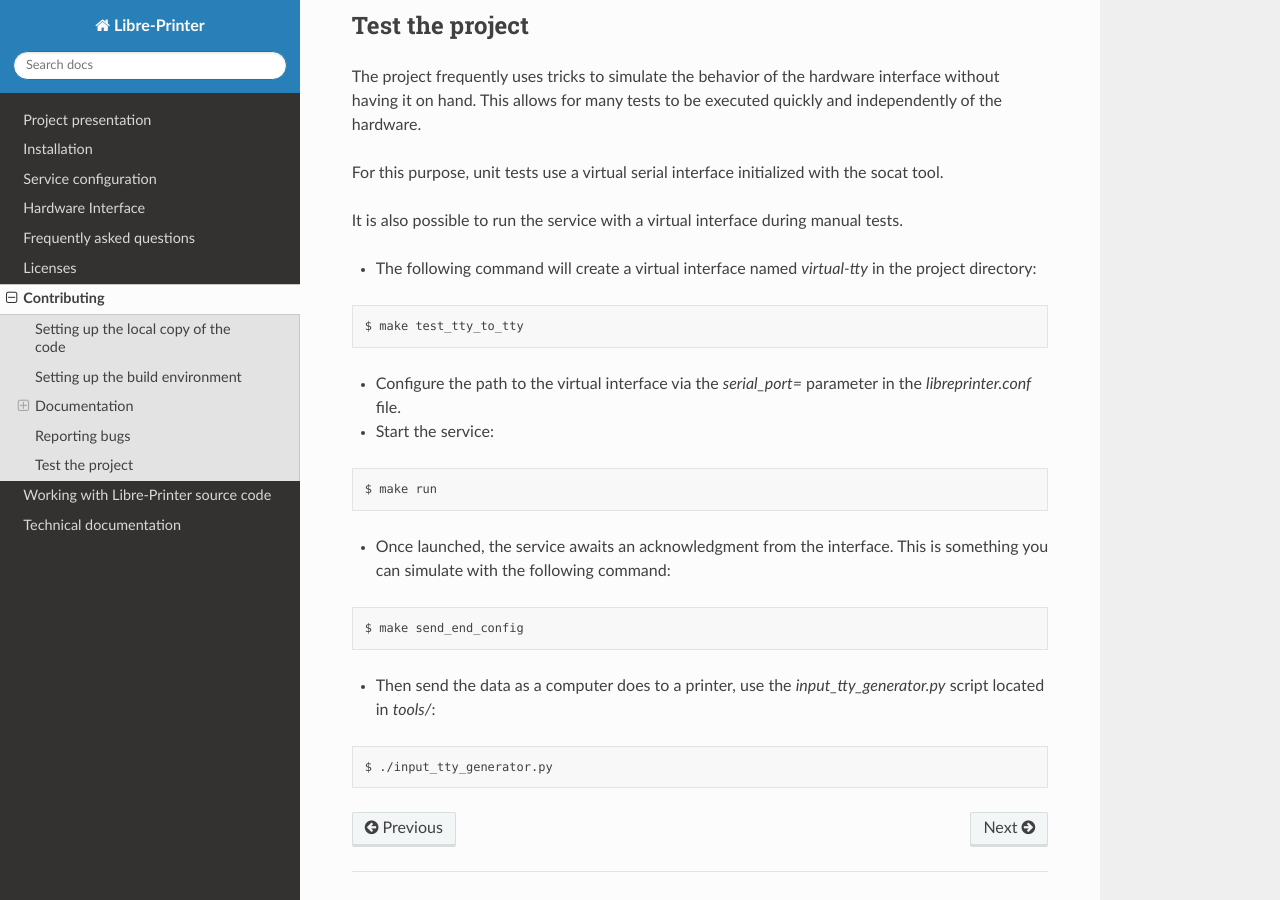
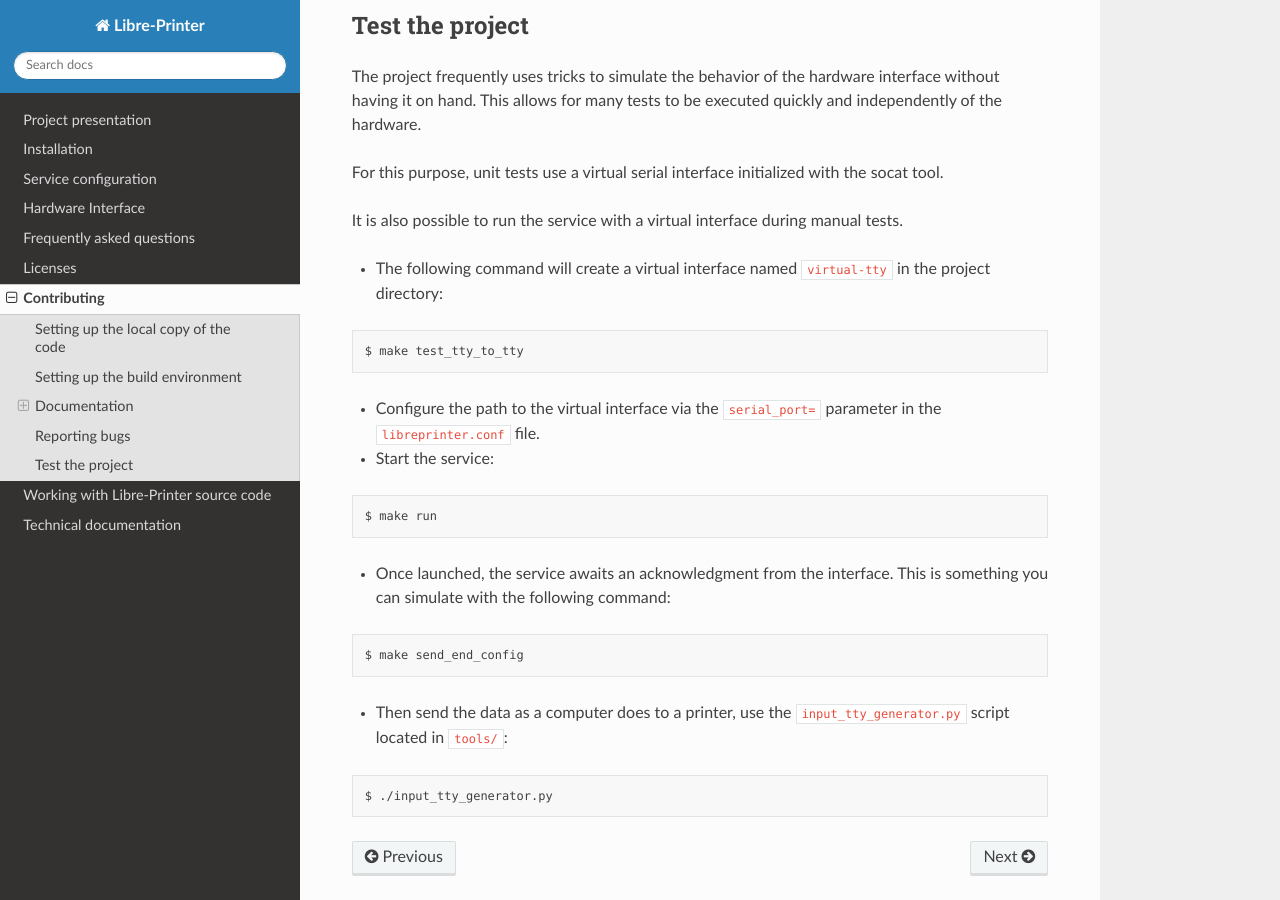
Before and after one commit to ysard/libre-printer, a Sphinx documentation site: the page built from doc/source/dev_overview.rst, in a window 1280 px wide and 900 px high, scrolled down 2975 px. Built offline with Sphinx 7.4.7 and the Read the Docs theme 2.0.0, drawn with Linux system fonts in a browser that asks for light colours.

Commit message:
[doc] Fix typos

```diff
--- a/doc/source/dev_overview.rst
+++ b/doc/source/dev_overview.rst
@@ -167,14 +167,14 @@
 It is also possible to run the service with a virtual interface during
 manual tests.
 
-- The following command will create a virtual interface named `virtual-tty` in the project directory:
+- The following command will create a virtual interface named ``virtual-tty`` in the project directory:
 
 .. code-block:: bash
 
    $ make test_tty_to_tty
 
-- Configure the path to the virtual interface via the `serial_port=`
-  parameter in the `libreprinter.conf` file.
+- Configure the path to the virtual interface via the ``serial_port=``
+  parameter in the ``libreprinter.conf`` file.
 
 - Start the service:
 
@@ -190,7 +190,7 @@
    $ make send_end_config
 
 - Then send the data as a computer does to a printer,
-  use the `input_tty_generator.py` script located in `tools/`:
+  use the ``input_tty_generator.py`` script located in ``tools/``:
 
 .. code-block:: bash
 
```
Also changed, not shown: doc/source/interface_usage.rst (+4 -4 lines).
